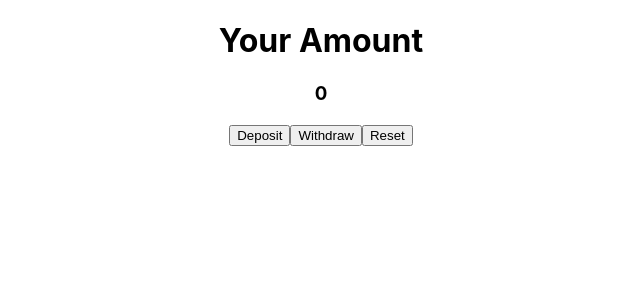
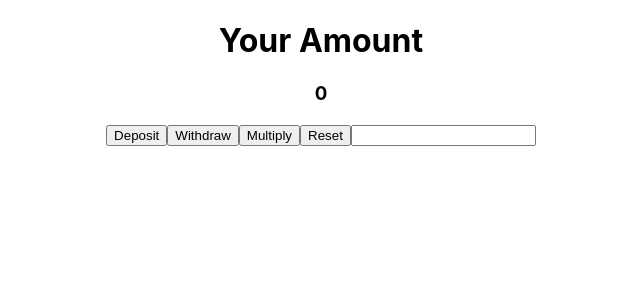
Before and after one commit to isaiahsilvani/bank-account, a React (Create React App) app: page / in a window 1280 px wide. Shown: the top 300 px of the page, without its empty margins (319-959 px from the left). Built offline with nearby package versions, Linux system fonts and the light colour scheme.

Commit message:
add multiply functionality

```diff
--- a/src/App.tsx
+++ b/src/App.tsx
@@ -5,15 +5,29 @@ import './App.css';
 import { useDispatch, useSelector } from 'react-redux'
 import { bindActionCreators } from 'redux';
 import { actionCreators, State } from './state/';
+import { useState } from 'react'
 
+interface Input {
+  input: String
+}
 
 function App() {
 
   const dispatch = useDispatch()
   // action creator functions
-  const { depositMoney, withdrawMoney, bankrupt } = bindActionCreators(actionCreators, dispatch)
+  const { depositMoney, withdrawMoney, multiplyMoney,bankrupt } = bindActionCreators(actionCreators, dispatch)
   // access to current state
   const amount = useSelector((state: State) => state.bank)
+  const [input, setInput] = useState({
+    query: ""
+  })
+
+  const handleChange = (e: React.ChangeEvent<HTMLInputElement | HTMLTextAreaElement>): void => {
+    setInput({
+      ...input,
+      [e.target.name]: e.target.value
+    })
+  }
   console.log(amount)
 
   return (
@@ -22,9 +36,11 @@ function App() {
         <h1>Your Amount</h1>
         <h3>{amount}</h3>
         {/* When we click on a button we want to use an action creator */}
-        <button onClick={() => depositMoney(1000)}>Deposit</button>
-        <button onClick={() => withdrawMoney(1000)}>Withdraw</button>
+        <button onClick={() => depositMoney(parseInt(input.query))}>Deposit</button>
+        <button onClick={() => withdrawMoney(parseInt(input.query))}>Withdraw</button>
+        <button onClick={() => multiplyMoney(parseInt(input.query))}>Multiply</button>
         <button onClick={() => bankrupt()}>Reset</button>
+        <input type='text' name='query' value={input.query} onChange={handleChange}></input>
       </div>
     </div>
   );
--- a/src/state/action-creators/index.ts
+++ b/src/state/action-creators/index.ts
@@ -20,6 +20,15 @@ export const withdrawMoney = (amount: number) => {
   }
 }
 
+export const multiplyMoney = (amount: number) => {
+  return (dispatch: Dispatch<Action>) => {
+    dispatch({
+      type: ActionType.MULTIPLY,
+      payload: amount
+    })
+  }
+}
+
 export const bankrupt = () => {
   return (dispatch: Dispatch<Action>) => {
     dispatch({
--- a/src/state/action-types/index.ts
+++ b/src/state/action-types/index.ts
@@ -1,7 +1,8 @@
 export enum ActionType {
   DEPOSIT = "deposit",
   WITHDRAW = "withdraw",
-  BANKRUPT = "bankrupt"
+  BANKRUPT = "bankrupt",
+  MULTIPLY = "multiply"
 }
 
 // enum has to be one of the specific things we put inside enum
--- a/src/state/actions/index.ts
+++ b/src/state/actions/index.ts
@@ -10,9 +10,13 @@ interface WithdrawAction {
   type: ActionType.WITHDRAW,
   payload: number
 }
+interface MultiplyAction {
+  type: ActionType.MULTIPLY,
+  payload: number
+}
 interface BankruptAction {
   type: ActionType.BANKRUPT
 }
 // We're saying that the Action is either going to be depo/with/bank action
 // Now typescript has everything it need to infer that action contains a payload
-export type Action = DepositAction | WithdrawAction | BankruptAction
+export type Action = DepositAction | WithdrawAction | MultiplyAction | BankruptAction
--- a/src/state/reducers/bankReducer.ts
+++ b/src/state/reducers/bankReducer.ts
@@ -10,6 +10,8 @@ const reducer = (state: number = initialState, action: Action) => {
       return state + action.payload  //every action needs it's own type
     case ActionType.WITHDRAW:
       return state - action.payload  //every action needs it's own type
+    case ActionType.MULTIPLY:
+      return state * action.payload  //every action needs it's own type
     case ActionType.BANKRUPT:  // try putting action.payload here and see the error. That's so cool!
       return 0
     default:
```
